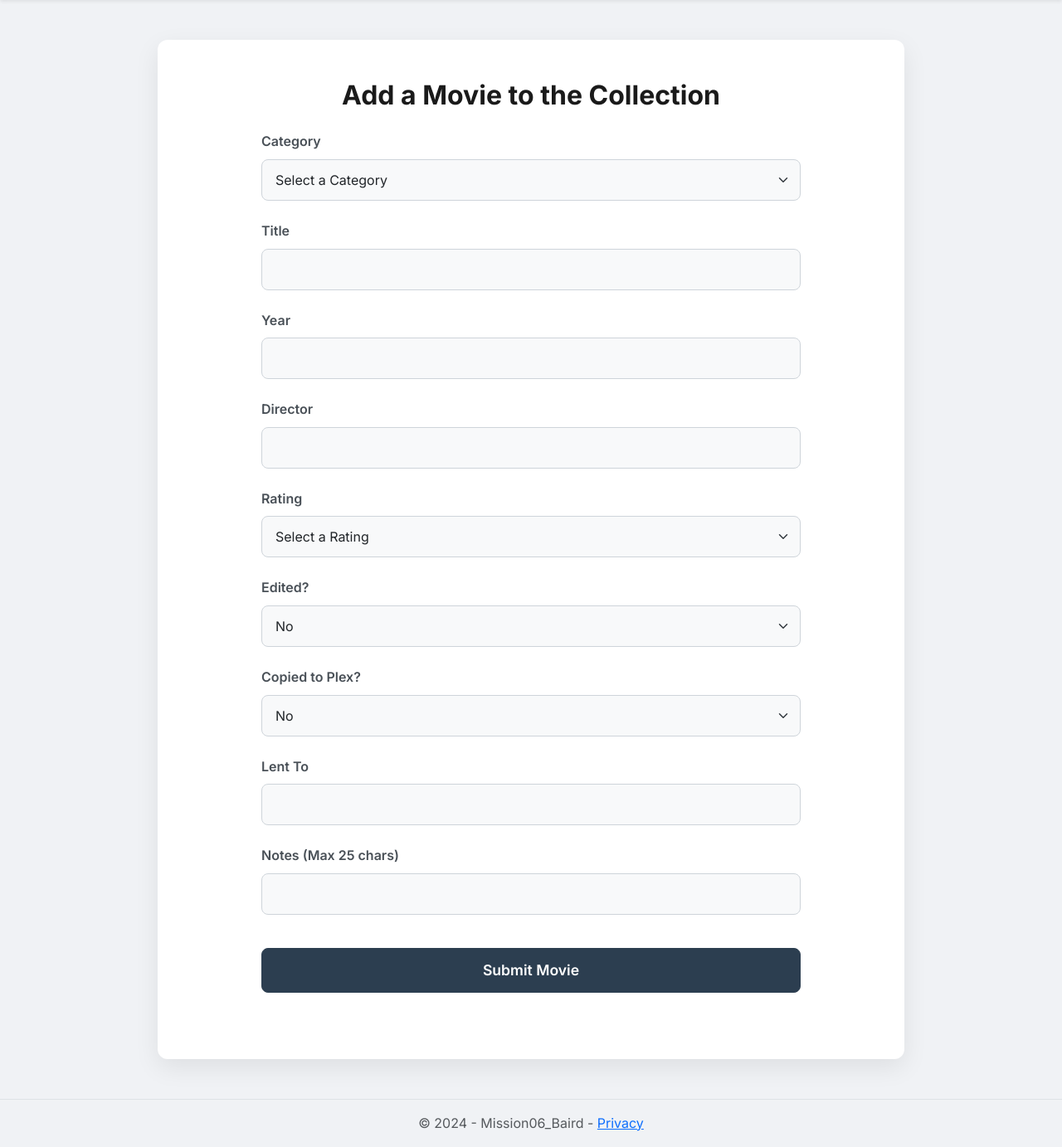
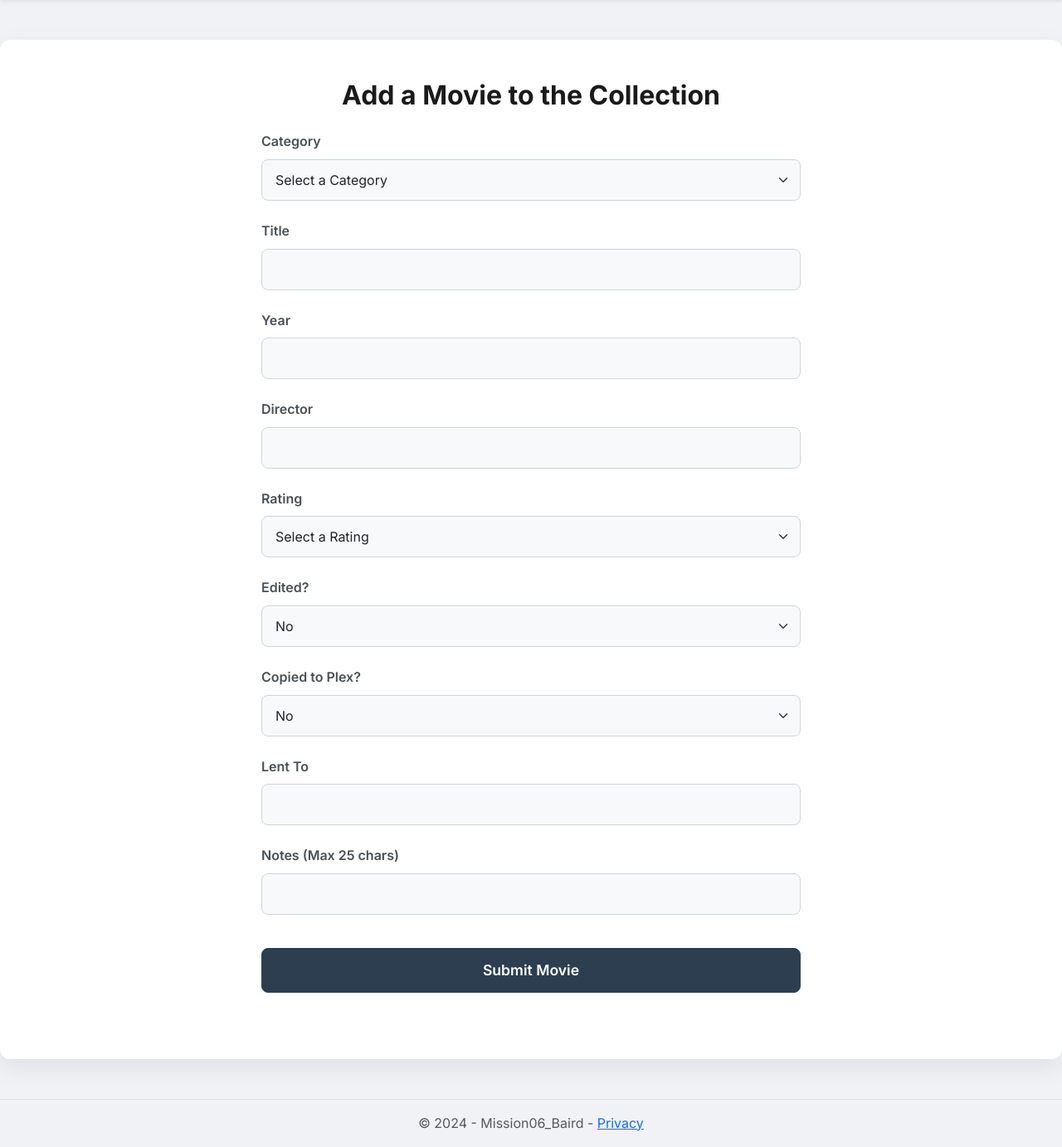
Before and after one commit to BlakeBaird2/Mission06_Baird, an ASP.NET Core app: page /Home/EnterMovie in a window 1280 px wide. Shown: the part 82-1465 px from the top of the page at 83% size. Run offline with ASP.NET Core 8, Linux system fonts and the light colour scheme; data comes from the database, SQL or seed files in the repository.

Commit message:
Widen main container to 1400px to fit movie table without scrolling
Also scoped full-width btn-primary to only form submit buttons so the
Add New Movie link button doesn't stretch across the page.

https://claude.ai/code/session_01UZtMST1Avzdn8aMQdReH8q

```diff
--- a/wwwroot/css/site.css
+++ b/wwwroot/css/site.css
@@ -15,7 +15,7 @@ body {
     padding: 3rem;
     border-radius: 12px;
     box-shadow: 0 10px 30px rgba(0, 0, 0, 0.08); /* Soft, expensive-looking shadow */
-    max-width: 900px;
+    max-width: 1400px;
 }
 
 /* --- NAVIGATION BAR --- */
@@ -101,9 +101,13 @@ label {
     font-size: 1.1rem;
     font-weight: 600;
     border-radius: 8px;
+    transition: transform 0.2s;
+}
+
+/* Full-width submit buttons only inside forms */
+form .btn-primary[type="submit"] {
     width: 100%;
     margin-top: 1rem;
-    transition: transform 0.2s;
 }
 
     .btn-primary:hover {
```
